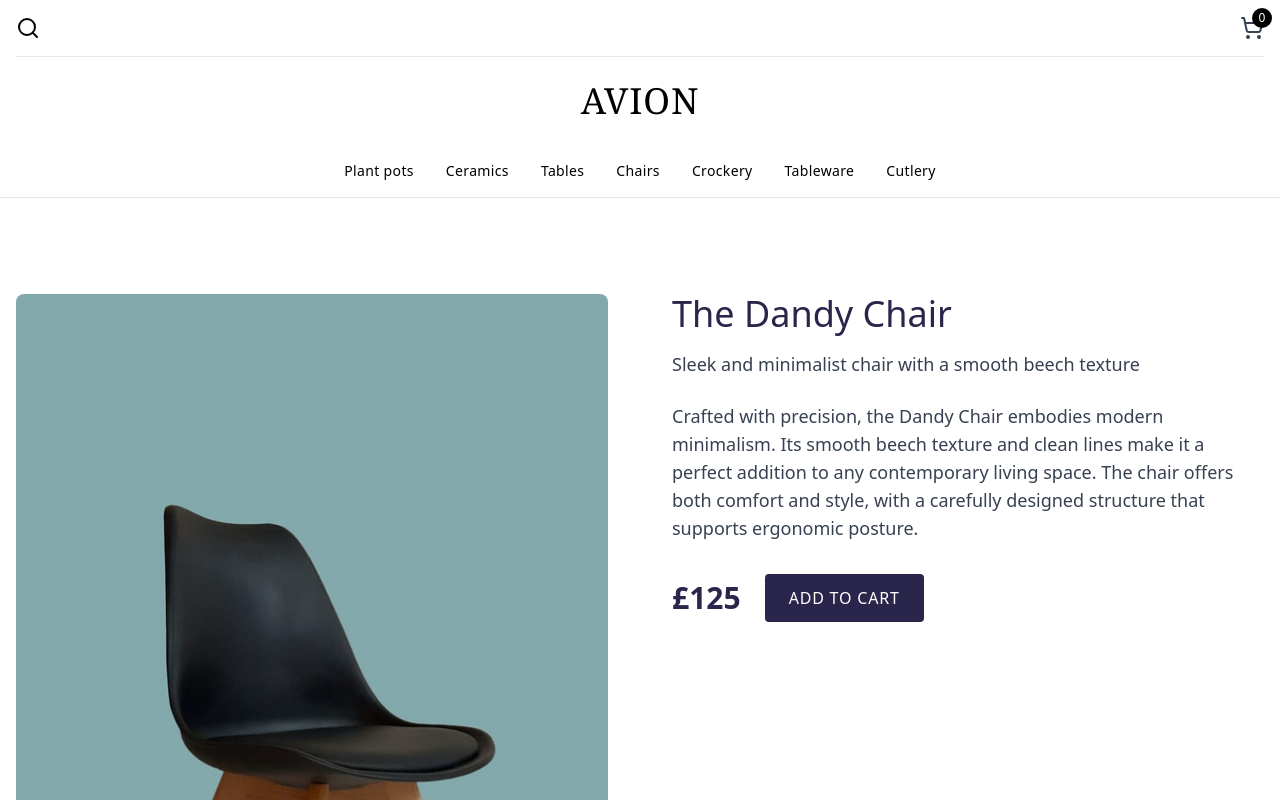
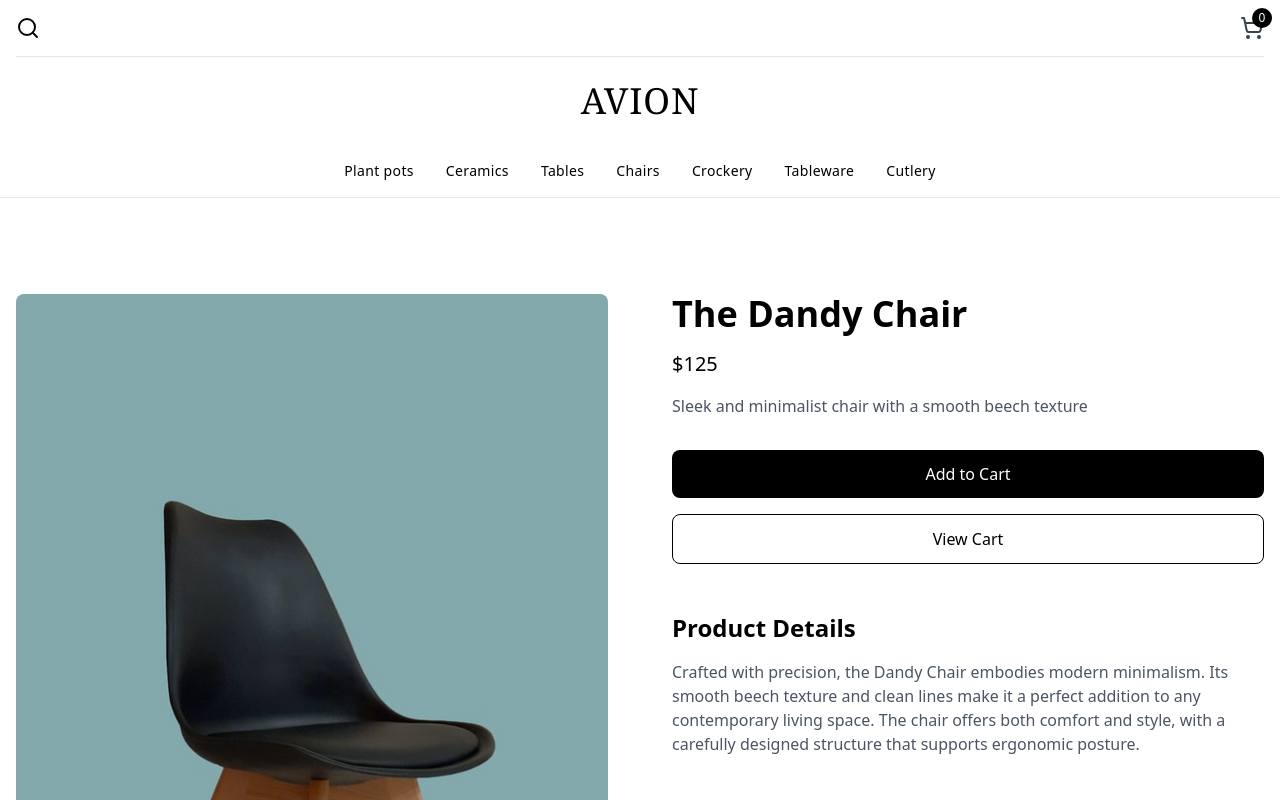
Before and after one commit to al1hk/avion_hackathon, a Next.js app: page /products/1 in a window 1280 px wide. Shown: the top 800 px of the page. Built offline with nearby package versions, Linux system fonts and the light colour scheme; a web font is replaced by a local one.

Commit message:
Update page.tsx

```diff
--- a/app/products/[id]/page.tsx
+++ b/app/products/[id]/page.tsx
@@ -10,10 +10,6 @@
   price: number;
   image: string;
   details: string;
-}
-
-type Props = {
-  params: { id: string }
 }
 
 // Mock product data
@@ -68,21 +64,33 @@
   }
 ]
 
-export function generateMetadata({ params }: Props): Metadata {
-  return {
-    title: `Product ${params.id}`,
-  }
+type PageProps = {
+  params: {
+    id: string;
+  };
+  searchParams: { [key: string]: string | string[] | undefined };
 }
 
-export function generateStaticParams() {
+async function getProduct(id: string) {
+  const productId = parseInt(id);
+  return products.find(p => p.id === productId);
+}
+
+export async function generateMetadata({ params }: PageProps): Promise<Metadata> {
+  const product = await getProduct(params.id);
+  return {
+    title: product ? product.name : 'Product Not Found'
+  };
+}
+
+export async function generateStaticParams() {
   return products.map((product) => ({
     id: product.id.toString(),
-  }))
+  }));
 }
 
-export default function Page({ params }: Props) {
-  const productId = parseInt(params.id);
-  const product = products.find((p) => p.id === productId);
+export default async function Page({ params, searchParams }: PageProps) {
+  const product = await getProduct(params.id);
 
   if (!product) {
     return <div>Product not found</div>;
@@ -93,34 +101,31 @@
       <div className="container mx-auto px-4 py-12 md:py-24">
         <div className="grid grid-cols-1 md:grid-cols-2 gap-8 md:gap-16">
           {/* Product Image */}
-          <div className="relative h-[400px] md:h-[600px]">
+          <div className="relative aspect-square">
             <Image
               src={product.image}
               alt={product.name}
               fill
-              className="object-cover rounded-lg transition-transform duration-500 group-hover:scale-105 group-hover:rotate-1 group-hover:shadow-xl"
-              sizes="(max-width: 768px) 100vw, 50vw"
+              className="object-cover rounded-lg"
             />
           </div>
 
           {/* Product Details */}
           <div>
-            <h1 className="font-montserrat text-2xl md:text-4xl text-[#2A254B] mb-4">
-              {product.name}
-            </h1>
-            <p className="font-montserrat text-base md:text-lg text-gray-700 mb-6">
-              {product.description}
-            </p>
-            <p className="font-montserrat text-base md:text-lg text-gray-700 mb-8">
-              {product.details}
-            </p>
-            <div className="flex items-center mb-8">
-              <span className="font-montserrat text-3xl font-bold text-[#2A254B] mr-6">
-                £{product.price}
-              </span>
-              <button className="px-6 py-3 bg-[#2A254B] text-white font-montserrat uppercase tracking-wider rounded hover:bg-opacity-90 transition-colors">
+            <h1 className="text-4xl font-bold mb-4">{product.name}</h1>
+            <p className="text-xl mb-4">${product.price}</p>
+            <p className="text-gray-600 mb-8">{product.description}</p>
+            <div className="space-y-4">
+              <button className="w-full bg-black text-white py-3 px-6 rounded-lg">
                 Add to Cart
               </button>
+              <Link href="/cart" className="block w-full text-center border border-black py-3 px-6 rounded-lg">
+                View Cart
+              </Link>
+            </div>
+            <div className="mt-12">
+              <h2 className="text-2xl font-bold mb-4">Product Details</h2>
+              <p className="text-gray-600">{product.details}</p>
             </div>
           </div>
         </div>
```
